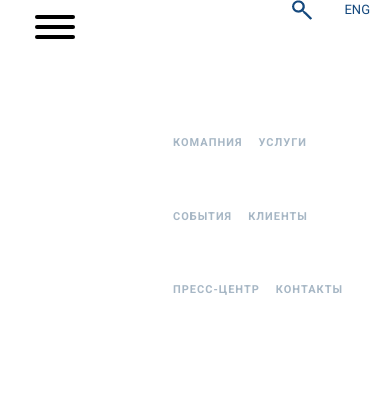
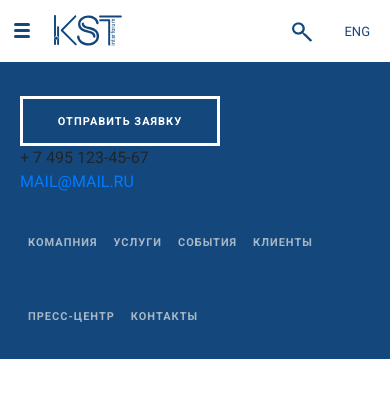
Before and after one commit to DmitriyWebDev/test-task, a website built with webpack: page index.html in a window 390 px wide. Built offline with nearby package versions, Linux system fonts and the light colour scheme.

Commit message:
Header. Mobile

```diff
--- a/index.html
+++ b/index.html
@@ -23,7 +23,7 @@
         <header class="header">
 
 
-            <div class="container">
+            <div class="container container_padding_no">
 
                 <div class="header-top-line">
 
@@ -39,6 +39,22 @@
                                         <div class="hamburger-box">
                                             <div class="hamburger-inner"></div>
                                         </div>
+                                    </div>
+
+                                    <a href="#" class="header-logo-mobile">
+                                        <img class="header-logo-mobile__img" src="img/logo/лого%20синий.svg" alt="Interforum">
+                                    </a>
+
+                                    <div class="header-contacts__search-and-switcher">
+
+                                        <div class="search-button header-top-line-info__info-item">
+
+                                        </div>
+
+                                        <div class="header-top-line-info__info-item language-switcher">
+                                            ENG<span class="language-switcher__desktop-text">LISH</span>
+                                        </div>
+
                                     </div>
 
                                 </div>
@@ -134,6 +150,30 @@
                                 </div>
 
                                 <div class="header-main-menu">
+
+                                    <div class="header-main-menu-mobile-info">
+
+                                        <div class="header-main-menu-mobile-info-item">
+
+                                            <button type="button" class="button button-bordered button-border-white">
+                                                Отправить заявку
+                                            </button>
+
+                                        </div>
+
+                                        <div class="header-main-menu-mobile-info-item">
+                                            <div class="header-main-menu-mobile-info-item__phone">
+                                                + 7 495 123-45-67
+                                            </div>
+                                        </div>
+
+                                        <div class="header-main-menu-mobile-info-item">
+                                            <a href="mailto:MAIL@MAIL.RU" class="header-main-menu-mobile-info-item__email">
+                                                MAIL@MAIL.RU
+                                            </a>
+                                        </div>
+
+                                    </div>
 
                                     <ul class="header-main-menu__root-menu">
                                         <li class="has-sub-menu">
--- a/src/scss/_common.scss
+++ b/src/scss/_common.scss
@@ -23,6 +23,14 @@ body {
 ul, li {
   padding: 0;
   margin: 0;
+}
+
+.container {
+  padding: 0 20px;
+}
+
+.container_padding_no {
+  padding: 0;
 }
 
 // UI - elements
--- a/src/scss/_header.scss
+++ b/src/scss/_header.scss
@@ -56,10 +56,6 @@
 }
 
 
-
-
-
-
 // Logo
 
 .header-logo-and-main-menu {
@@ -72,6 +68,10 @@
   justify-content: flex-end;
   position: relative;
   padding: 0 0 0 480px;
+}
+
+.header-main-menu-mobile-info {
+  display: none;
 }
 
 .header-logo {
@@ -101,6 +101,61 @@
   max-width: 171px;
   margin: 0 30px 0 0;
 }
+
+.header-logo-mobile {
+  display: inline-block;
+  vertical-align: top;
+  width: 68px;
+}
+
+.header-logo-mobile__img {
+  display: inline-block;
+  max-width: 100%;
+  vertical-align: top;
+}
+
+.mobile-menu-button-and-logo {
+
+  .hamburger {
+    padding: 8px 0 0 0;
+  }
+
+  .hamburger:hover {
+    opacity: 1;
+  }
+
+  .hamburger-box {
+    width: 36px;
+    height: 17px;
+    margin: 0 0 0 -6px;
+  }
+
+  .hamburger-inner,
+  .hamburger-inner::before,
+  .hamburger-inner::after {
+    width: 16px;
+    height: 3px;
+    background-color: #14487D;
+  }
+
+  .hamburger--slider .hamburger-inner::before {
+    top: 12px;
+  }
+
+  .hamburger--slider .hamburger-inner::after {
+    top: 6px;
+  }
+
+  .hamburger--slider.is-active .hamburger-inner {
+    transform: translate3d(0, 7px, 0) rotate(45deg);
+  }
+
+  .hamburger--slider.is-active .hamburger-inner::after {
+    transform: translate3d(0, -6px, 0) rotate(-90deg);
+  }
+
+}
+
 
 
 // Header menu
--- a/src/scss/_media.scss
+++ b/src/scss/_media.scss
@@ -164,14 +164,11 @@
 
   .header-top-line-info {
     display: block;
+    padding: 15px 20px;
   }
 
   .hidden-on-mobile {
     display: none !important;
-  }
-
-  .container {
-    padding: 0 20px;
   }
 
   .mobile-menu-button-and-logo {
@@ -181,17 +178,33 @@
   .header-contacts__search-and-switcher {
     display: block;
     position: absolute;
-    top: 0;
-    right: 0;
+    top: 22px;
+    right: 20px;
+  }
+
+  .header-top-line {
+    margin: 0;
   }
 
   .header-top-line-info__header-contacts {
     margin: 0;
+    display: none;
   }
 
-  //.header-logo-and-main-menu {
-  //  padding: 0;
-  //}
+  .header-logo-and-main-menu {
+    padding: 34px 20px;
+    background-color: #14487D;
+    text-align: left;
+  }
+
+  .header-main-menu {
+    display: block;
+    width: 100%;
+  }
+
+  .header-main-menu-mobile-info {
+    display: block;
+  }
 
 }
 
```
Also changed, not shown: style.css.
